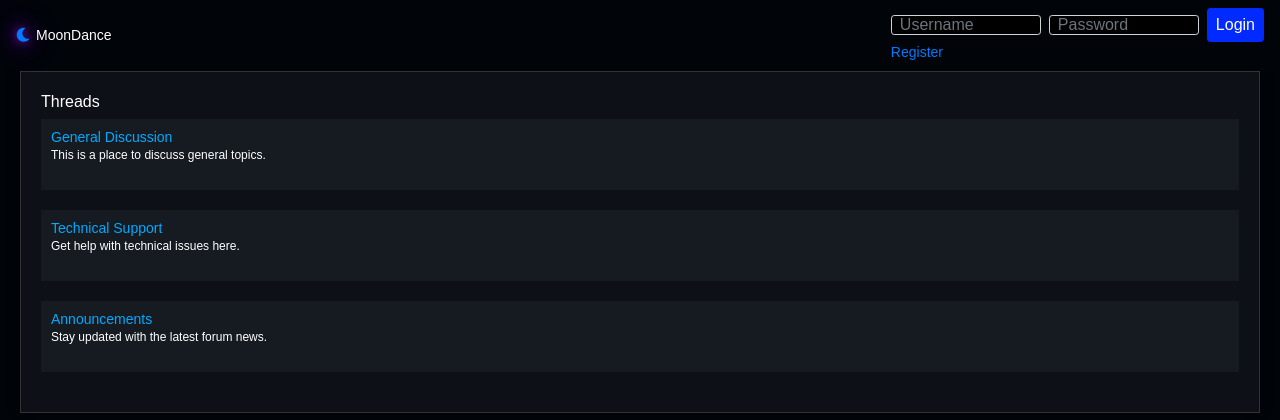
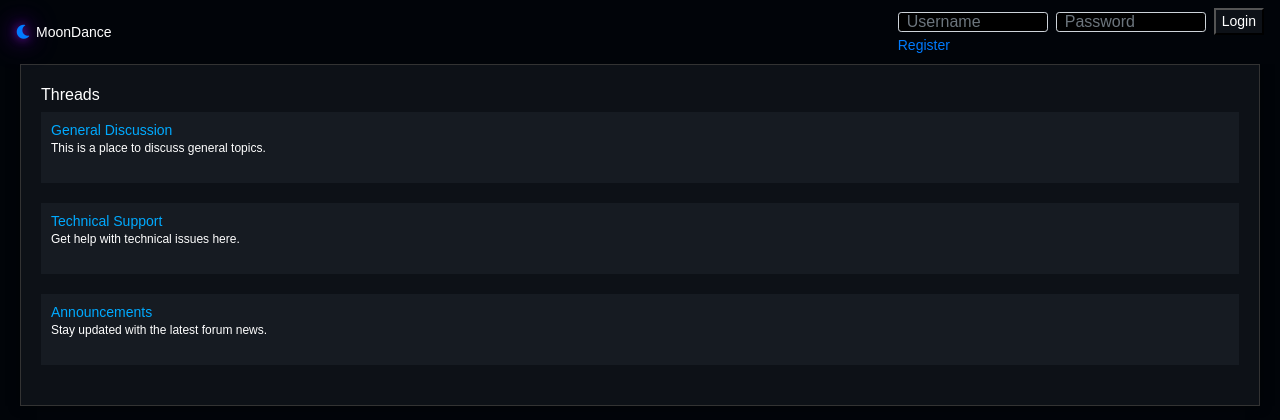
Before and after one commit to lunaprey/MoonDance, a PHP site: page / in a window 1280 px wide. Shown: the top 420 px of the page. Run offline with PHP 8.4, Linux system fonts and the light colour scheme.

Commit message:
Update index.php
Updating login button design

```diff
--- a/index.php
+++ b/index.php
@@ -140,7 +140,7 @@
         <form action="login.php" class="form-inline">
             <input class="form-control form-control-sm mr-sm-2 input-sm black-background" type="text" placeholder="Username" aria-label="Username">
             <input class="form-control form-control-sm mr-sm-2 input-sm black-background" type="password" placeholder="Password" aria-label="Password">
-            <button class="btn btn-sm btn-primary" type="submit">Login</button>
+            <button class="" type="submit">Login</button>
         </form>
         <a href="#" class="">Register</a>
     </div>
```
